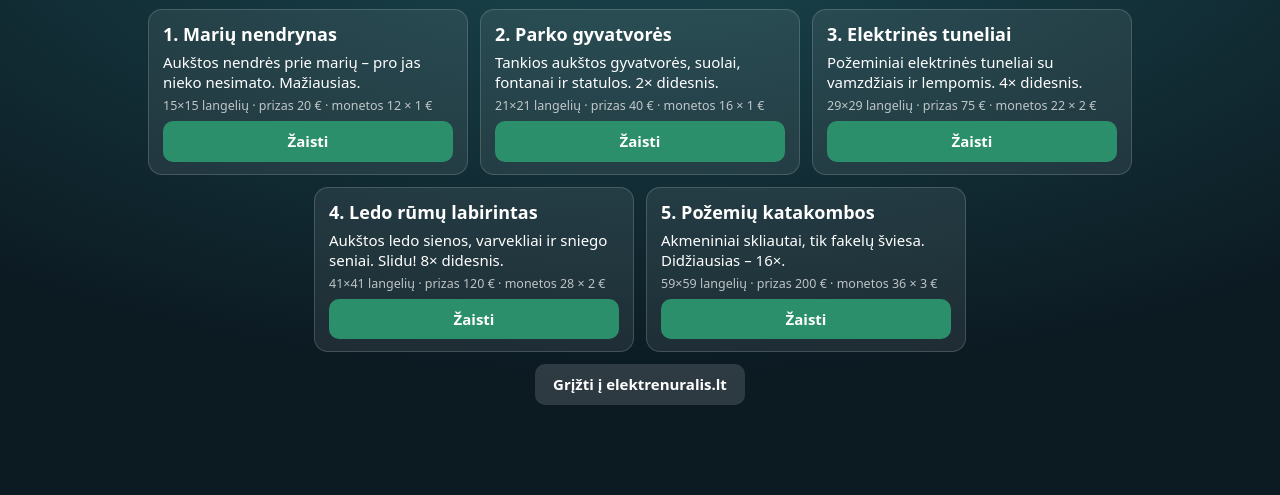
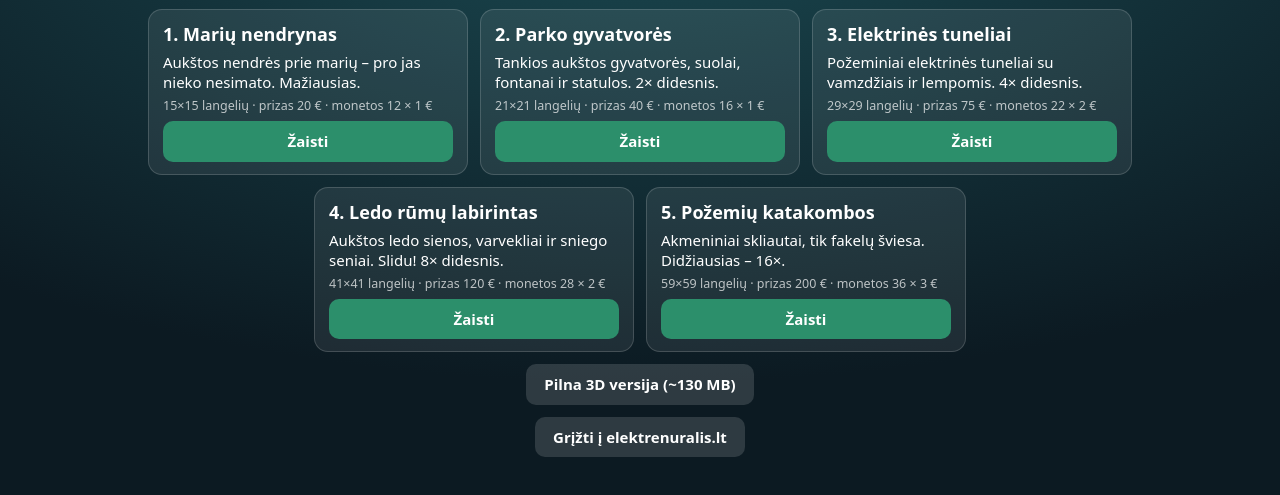
Before and after one commit to deividasn/elektrenu-labirintai, a plain HTML site: page lengva/index.html in a window 1280 px wide. Shown: the part 121-616 px from the top of the page. Drawn offline with Linux system fonts and the light colour scheme.

Commit message:
Lengva versija: nuoroda į pilną 3D versiją
Co-Authored-By: Claude Opus 5.5 <noreply@anthropic.com>
Claude-Session: https://claude.ai/code/session_017yQVKgMm9M9GfNkt4RpaTt

```diff
--- a/lengva/index.html
+++ b/lengva/index.html
@@ -49,6 +49,7 @@ body.tch.zaid #run{display:block}
 <div id="joy"><div id="knob"></div></div>
 <button id="run">BĖGTI</button>
 <div id="menu" class="ov" style="display:flex"><h1>Elektrėnų labirintai</h1><div id="stat"></div><div id="list"></div>
+<a class="btn sec" href="https://deividasn.github.io/elektrenu-labirintai/">Pilna 3D versija (~130 MB)</a>
 <a class="btn sec" href="https://elektrenuralis.lt/">Grįžti į elektrenuralis.lt</a></div>
 <div id="pause" class="ov"><div class="box"><h2 style="margin:0">Pauzė</h2><div class="row"><button id="rs">Tęsti</button><button id="rn" class="sec">Iš naujo</button><button id="mn" class="sec">Į meniu</button></div></div></div>
 <div id="end" class="ov"><div class="box"><div id="endtxt"></div><div class="row"><button id="ag">Dar kartą</button><button id="m2" class="sec">Į meniu</button></div></div></div>
```
